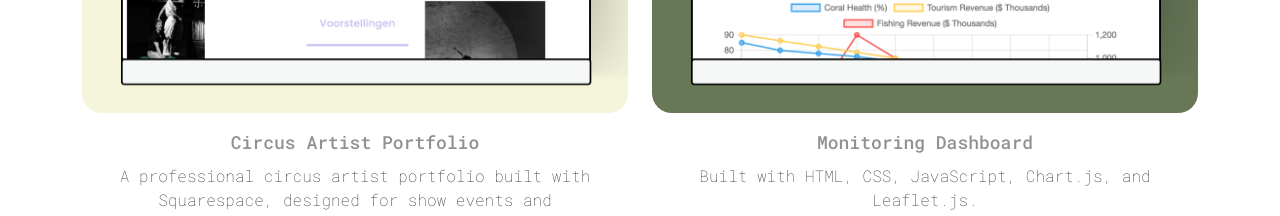
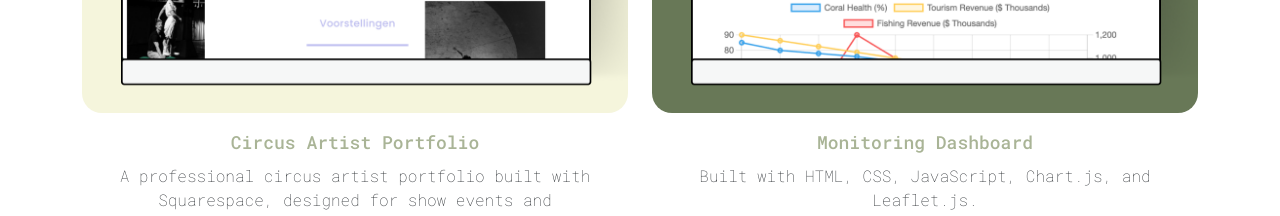
Before and after one commit to jgchoti/jgchoti.github.io, a React (Create React App) app: page / in a window 1280 px wide. Shown: the part 1780-1996 px from the top of the page. Built offline with nearby package versions, Linux system fonts and the light colour scheme.

Commit message:
Update ProjectShowcase.js

```diff
--- a/src/component/ProjectShowcase.js
+++ b/src/component/ProjectShowcase.js
@@ -1,4 +1,5 @@
 import React from 'react';
+import { Link } from 'react-router-dom';
 import { projectData } from '../data/projectData';
 import { FontAwesomeIcon } from '@fortawesome/react-fontawesome'
 import { faGithub } from '@fortawesome/free-brands-svg-icons'
@@ -41,7 +42,8 @@ function ProjectShowcase({ name, imageUrl, linkUrl, blogUrl, webUrl, linkTitle,
                     )}
                 </div>
             </div>
-            <h4 className="mt-3 text-center">{name}</h4>
+            <Link to={`project?project=${index}`}>
+                <h4 className="mt-3 text-center">{name}</h4></Link>
             <p className="text-center">{shortDescription}</p>
         </div>
     );
```
